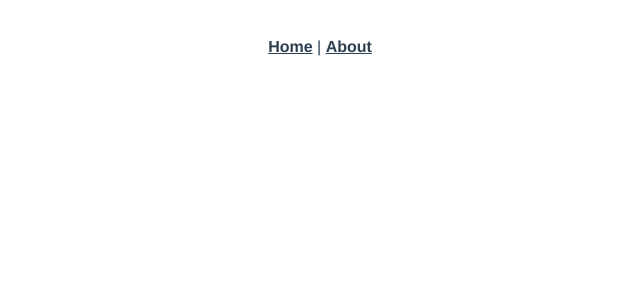
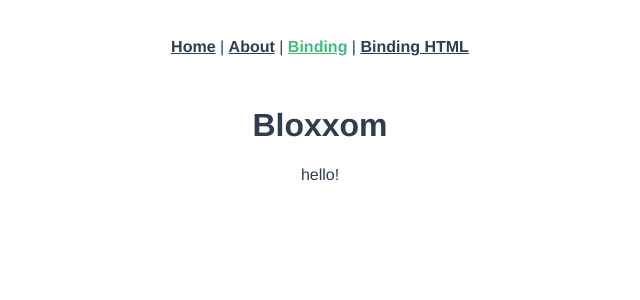
Before and after one commit to Blossssom/vue-study, a Vue app in the folder study-project02/: page /databinding/string in a window 1280 px wide. Before the commit this address had no page. Shown: the top 300 px of the page, without its empty margins (320-960 px from the left). Built offline with nearby package versions, Linux system fonts and the light colour scheme.

Commit message:
[ADD] add router, data bindng, chunk

```diff
--- a/study-project02/src/App.vue
+++ b/study-project02/src/App.vue
@@ -1,7 +1,9 @@
 <template>
   <nav>
     <router-link to="/">Home</router-link> |
-    <router-link to="/about">About</router-link>
+    <router-link to="/about">About</router-link> |
+    <router-link to="/databinding/string">Binding</router-link> |
+    <router-link to="/databinding/html">Binding HTML</router-link>
   </nav>
   <router-view />
 </template>
--- a/study-project02/src/router/index.js
+++ b/study-project02/src/router/index.js
@@ -15,11 +15,27 @@ const routes = [
     // which is lazy-loaded when the route is visited.
     component: () =>
       import(/* webpackChunkName: "about" */ '../views/AboutView.vue')
+  },
+  {
+    path: '/databinding/string',
+    name: 'bindingString',
+    component: () =>
+      import(
+        /* webpackChunkName: "binding" */ '../views/1_databinding/DataBindingStringView.vue'
+      )
+  },
+  {
+    path: '/databinding/html',
+    name: 'bindingHtml',
+    component: () =>
+      import(
+        /* webpackChunkName: "binding" */ '../views/1_databinding/DataBindingHtmlView.vue'
+      )
   }
 ]
 
 const router = createRouter({
-  history: createWebHistory(process.env.BASE_URL),
+  history: createWebHistory(),
   routes
 })
 
--- /dev/null
+++ b/study-project02/src/views/1_databinding/DataBindingHtmlView.vue
@@ -0,0 +1,22 @@
+<template>
+  <div>
+    <div>{{ htmlString }}</div>
+    <div v-html="htmlString"></div>
+  </div>
+</template>
+<script>
+export default {
+  name: 'bindingHtml',
+  components: {},
+  data() {
+    return {
+      htmlString: '<p style="color: red;">html binding</p>'
+    }
+  },
+  setup() {},
+  created() {},
+  mounted() {},
+  unmounted() {},
+  methods: {}
+}
+</script>
--- /dev/null
+++ b/study-project02/src/views/1_databinding/DataBindingStringView.vue
@@ -0,0 +1,27 @@
+<template>
+  <div>
+    <h1>{{ userName }}</h1>
+    <p>{{ str }}</p>
+    <p>{{ clickEventHandler() }}</p>
+  </div>
+</template>
+
+<script>
+export default {
+  data() {
+    return {
+      userName: 'Bloxxom',
+      str: ''
+    }
+  },
+  methods: {
+    clickEventHandler: () => {
+      return 'hello!'
+    }
+  }
+}
+</script>
+
+<style scoped>
+/* scoped : 해당 template에만 적용되는 css */
+</style>
```
